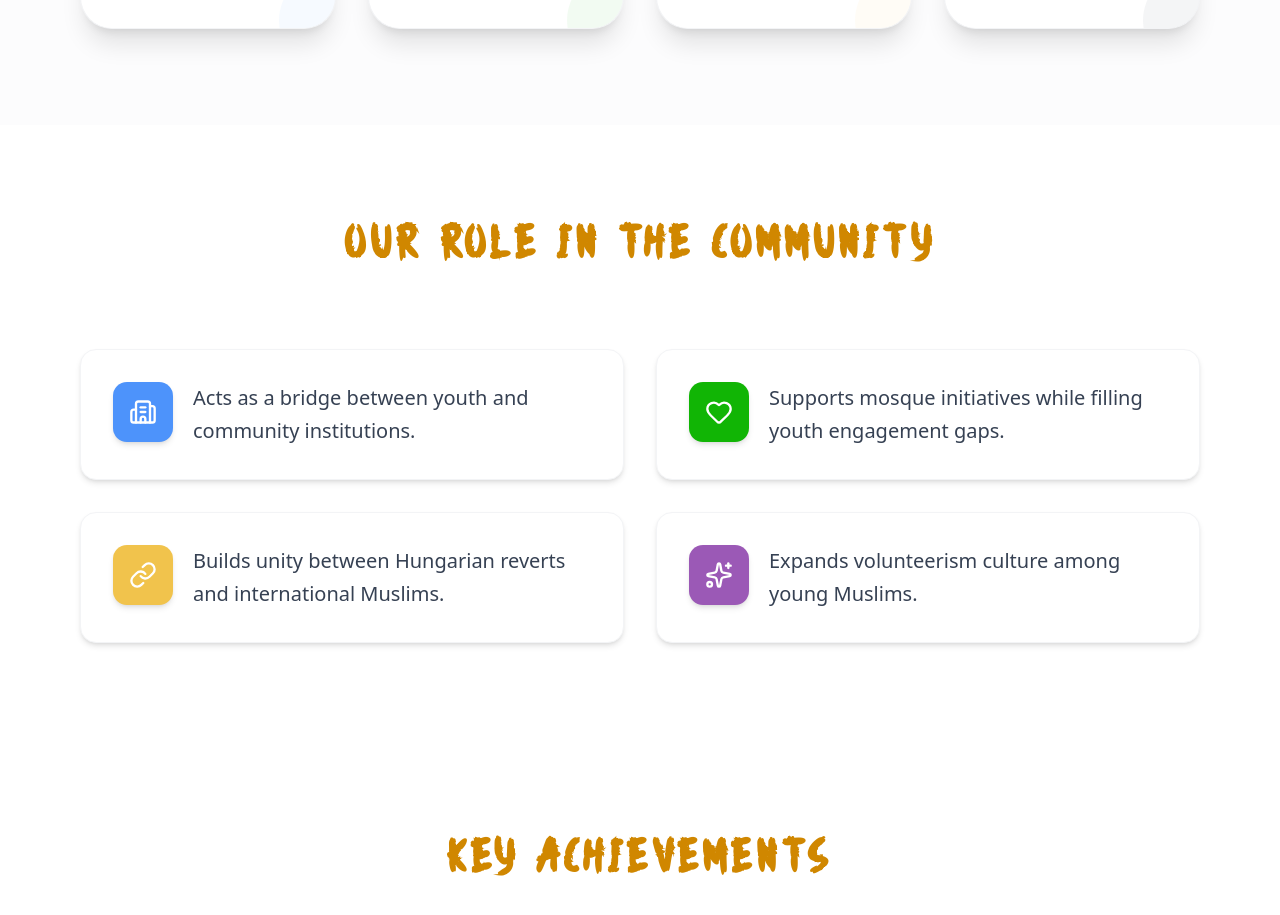
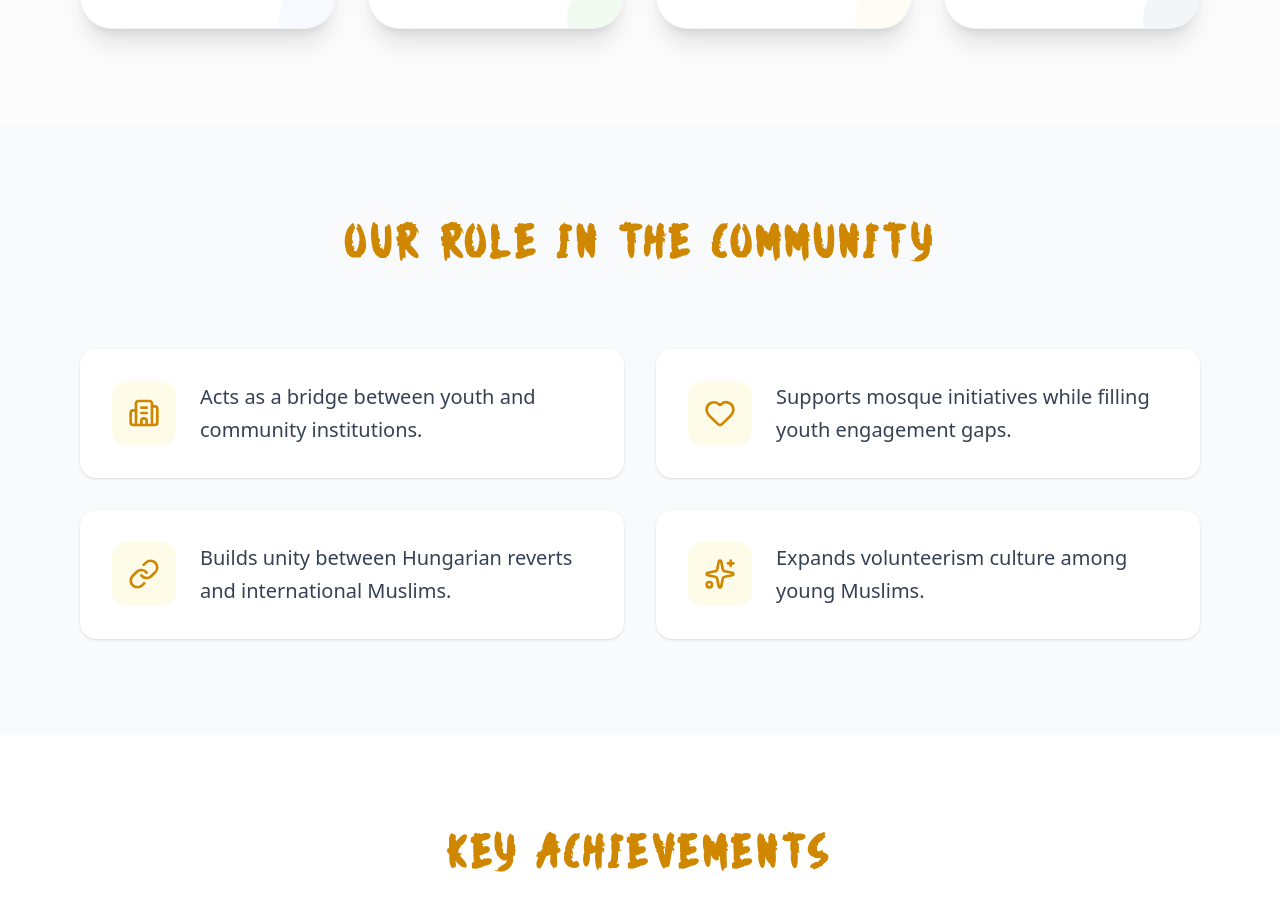
Before and after one commit to mota6em/mit, a Next.js app: page /en/about in a window 1280 px wide. Shown: the part 1901-2816 px from the top of the page. Built offline with nearby package versions, Linux system fonts and the light colour scheme.

Commit message:
feat(CommunityRoleSection): enhance layout with motion effects and improve styling for role items

```diff
--- a/components/About/CommunityRoleSection.tsx
+++ b/components/About/CommunityRoleSection.tsx
@@ -1,38 +1,46 @@
 "use client";
 import { Building2, Heart, Link as LinkIcon, Sparkles } from "lucide-react";
 import { useTranslations } from "next-intl";
+import { motion } from "framer-motion";
 
 const CommunityRoleSection = () => {
   const t = useTranslations("aboutMIT.communityRole");
 
   const roleIcons = [Building2, Heart, LinkIcon, Sparkles];
-  const roleColors = ["#4d93fb", "#11b505", "#f1c34c", "#9b59b6"];
 
   return (
-    <section className="py-24 px-6 md:px-12 lg:px-20 bg-white">
-      <div className="max-w-6xl mx-auto">
-        <h2 className="text-3xl md:text-4xl lg:text-5xl font-bold text-center mb-20 tracking-widest Ang-font text-yellow-600">
+    <section className="py-24 px-6 md:px-12 lg:px-20 bg-gray-50">
+      <div className="max-w-7xl mx-auto">
+        <motion.h2
+          initial={{ opacity: 0, scale: 0.9 }}
+          whileInView={{ opacity: 1, scale: 1 }}
+          viewport={{ once: true }}
+          className="text-4xl md:text-5xl font-bold text-center mb-20 tracking-widest Ang-font text-yellow-600"
+        >
           {t("title")}
-        </h2>
+        </motion.h2>
 
         <div className="grid md:grid-cols-2 gap-8">
           {[0, 1, 2, 3].map((index) => {
             const Icon = roleIcons[index];
             return (
-              <div
+              <motion.div
                 key={index}
-                className="flex items-start gap-5 bg-white p-8 rounded-2xl shadow-md hover:shadow-xl transition-all duration-300 border border-gray-100 "
+                initial={{ opacity: 0, x: index % 2 === 0 ? -30 : 30 }}
+                whileInView={{ opacity: 1, x: 0 }}
+                viewport={{ once: true }}
+                transition={{ delay: index * 0.1 }}
+                className="flex items-start gap-6 bg-white p-8 rounded-2xl shadow-sm hover:shadow-md transition-shadow duration-300"
               >
-                <div
-                  style={{ backgroundColor: roleColors[index] }}
-                  className="p-4 rounded-xl flex-shrink-0 shadow-md"
-                >
-                  <Icon className="w-7 h-7 text-white" />
+                <div className="p-4 bg-yellow-50 rounded-xl text-yellow-600 flex-shrink-0">
+                  <Icon className="w-8 h-8" />
                 </div>
-                <p className="text-lg md:text-xl leading-relaxed text-gray-700">
-                  {t(`roles.${index}`)}
-                </p>
-              </div>
+                <div>
+                  <h4 className="text-lg md:text-xl font-medium text-gray-700 leading-relaxed">
+                    {t(`roles.${index}`)}
+                  </h4>
+                </div>
+              </motion.div>
             );
           })}
         </div>
```
